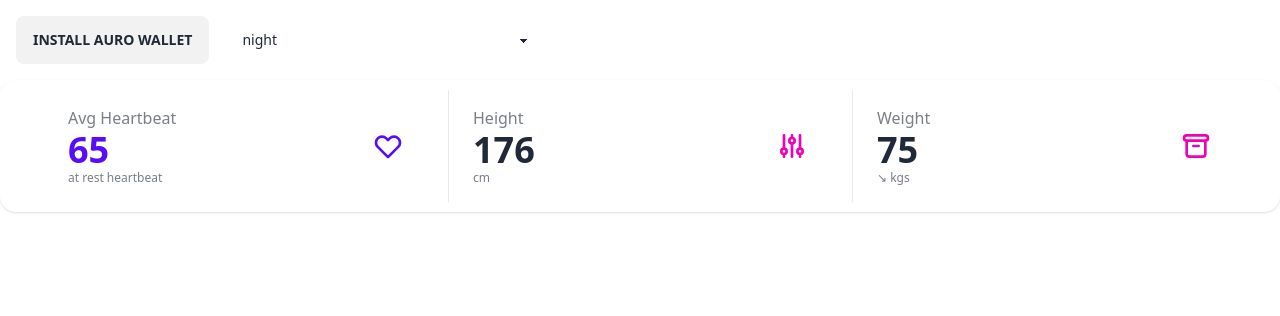
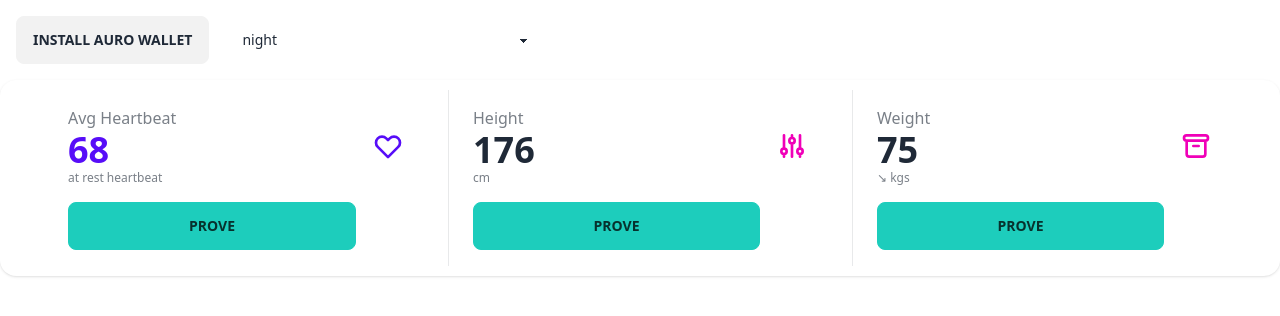
Before and after one commit to iam-robi/ozkar-playground, a Nuxt app: page /fhir in a window 1280 px wide. Shown: the top 316 px of the page. Built offline with nearby package versions, Linux system fonts and the light colour scheme; what tailwindcss-aspect-ratio would draw is missing.

Commit message:
prepare fhir selection and query prover

```diff
--- /dev/null
+++ b/components/fhir/Observation.vue
@@ -0,0 +1,27 @@
+<template>
+  <div class="stat">
+    <div class="stat-figure text-secondary">
+      <svg
+        xmlns="http://www.w3.org/2000/svg"
+        fill="none"
+        viewBox="0 0 24 24"
+        class="inline-block w-8 h-8 stroke-current"
+      >
+        <path
+          stroke-linecap="round"
+          stroke-linejoin="round"
+          stroke-width="2"
+          d="M5 8h14M5 8a2 2 0 110-4h14a2 2 0 110 4M5 8v10a2 2 0 002 2h10a2 2 0 002-2V8m-9 4h4"
+        ></path>
+      </svg>
+    </div>
+    <div class="stat-title">Weight</div>
+    <div class="stat-value">
+      {{ fhirStore.fhirObservationWeight.valueQuantity.value }}
+    </div>
+    <div class="stat-desc">↘︎ kgs</div>
+    <button @click="startProver('weight')" class="btn btn-accent w-full mt-4">
+      Prove
+    </button>
+  </div>
+</template>
--- a/pages/fhir.vue
+++ b/pages/fhir.vue
@@ -19,8 +19,16 @@
           </svg>
         </div>
         <div class="stat-title">Avg Heartbeat</div>
-        <div class="stat-value text-primary">65</div>
+        <div class="stat-value text-primary">
+          {{ fhirStore.fhirObservationHeartRate.valueQuantity.value }}
+        </div>
         <div class="stat-desc">at rest heartbeat</div>
+        <button
+          @click="startProver('heartbeat')"
+          class="btn btn-accent w-full mt-4"
+        >
+          Prove
+        </button>
       </div>
 
       <div class="stat">
@@ -40,8 +48,16 @@
           </svg>
         </div>
         <div class="stat-title">Height</div>
-        <div class="stat-value">176</div>
+        <div class="stat-value">
+          {{ fhirStore.fhirObservationHeight.valueQuantity.value }}
+        </div>
         <div class="stat-desc">cm</div>
+        <button
+          @click="startProver('height')"
+          class="btn btn-accent w-full mt-4"
+        >
+          Prove
+        </button>
       </div>
 
       <div class="stat">
@@ -61,8 +77,16 @@
           </svg>
         </div>
         <div class="stat-title">Weight</div>
-        <div class="stat-value">75</div>
+        <div class="stat-value">
+          {{ fhirStore.fhirObservationWeight.valueQuantity.value }}
+        </div>
         <div class="stat-desc">↘︎ kgs</div>
+        <button
+          @click="startProver('weight')"
+          class="btn btn-accent w-full mt-4"
+        >
+          Prove
+        </button>
       </div>
     </div>
   </div>
@@ -73,7 +97,41 @@ import Navbar from "@/components/layout/Navbar.vue";
 import LayoutHeroBanner from "@/components/layout/HeroBanner.vue";
 import { ref, onMounted, onBeforeUnmount } from "vue";
 import { JsonParser } from "@ozkarjs/vhir";
-const defaultFunction = () => {
+import { useFHIR } from "@/store/fhir/fhir.index";
+const fhirStore = useFHIR();
+
+const startProver = (resourceId) => {
+  console.log(resourceId);
+  fhirStore.selectedResource = resourceId;
+  let queryObject;
+
+  switch (resourceId) {
+    case "heartbeat":
+      queryObject = Object.assign({
+        "/resourceType": { $eq: "Observation" },
+        "/valueQuantity/code": { $eq: "beats per minute" },
+      });
+      break;
+    case "weight":
+      queryObject = Object.assign({
+        "/resourceType": { $eq: "Observation" },
+        "/valueQuantity/code": { $eq: "kg" },
+      });
+      break;
+    case "height":
+      queryObject = Object.assign({
+        "/resourceType": { $eq: "Observation" },
+        "/valueQuantity/code": { $eq: "[cm_i]" },
+      });
+      break;
+    default:
+      queryObject = Object.assign({
+        "/resourceType": { $eq: "Observation" },
+      });
+
+      fhirStore.query = queryObject;
+  }
+
   console.log("default function");
   const e = JsonParser.linearizeJson({ "hello world": "hello world" });
 };
--- a/store/fhir/fhir.index.ts
+++ b/store/fhir/fhir.index.ts
@@ -2,9 +2,17 @@
 import { defineStore } from "pinia";
 import type { FHIRState } from "~/store/fhir/fhir.types";
 import { PublicKey, Mina, Field } from "o1js";
-
+import {
+  JsonParser,
+  LinearModel,
+  MINA_MERKLE_MAP_FACTORY,
+  BackendFactory,
+} from "@ozkarjs/vhir";
 export const useFHIR = defineStore("fhir", {
   state: (): FHIRState => ({
+    query: {},
+    merkleMap: {},
+    selectedResource: "",
     fhirObservationWeight: {
       resourceType: "Observation",
       id: "bodyWeight",
@@ -74,7 +82,7 @@ export const useFHIR = defineStore("fhir", {
       },
       effectiveDateTime: "2019-10-16T12:12:29-09:00",
       valueQuantity: {
-        value: 25,
+        value: 75,
         unit: "kg",
         system: "http://unitsofmeasure.org",
         code: "kg",
@@ -119,10 +127,10 @@ export const useFHIR = defineStore("fhir", {
       },
       effectiveDateTime: "1999-07-02",
       valueQuantity: {
-        value: 66.899999999999991,
-        unit: "in",
+        value: 176,
+        unit: "cm",
         system: "http://unitsofmeasure.org",
-        code: "[in_i]",
+        code: "[cm_i]",
       },
     },
     fhirObservationHeartRate: {
@@ -185,5 +193,16 @@ export const useFHIR = defineStore("fhir", {
     },
     proofs: [],
   }),
-  actions: {},
+  actions: {
+    generateMap: function (resource: any) {
+      const ln = LinearModel.fromJS(resource);
+      this.merkleMap = MINA_MERKLE_MAP_FACTORY.fromLinearModel(ln);
+    },
+    prove: async function (query: any) {
+      const q = query.parse(query);
+      const backendFactory = new BackendFactory();
+      const backend = await backendFactory.build(this.merkleMap.witnessLength);
+      const proofE = await backend.execute(this.merkleMap, q);
+    },
+  },
 });
--- a/store/fhir/fhir.types.ts
+++ b/store/fhir/fhir.types.ts
@@ -1,5 +1,8 @@
 import type { Observation } from "@medplum/fhirtypes";
 export interface FHIRState {
+  query: any;
+  merkleMap: any;
+  selectedResource: String;
   fhirObservationWeight: Observation;
   fhirObservationHeight: Observation;
   fhirObservationHeartRate: Observation;
```
